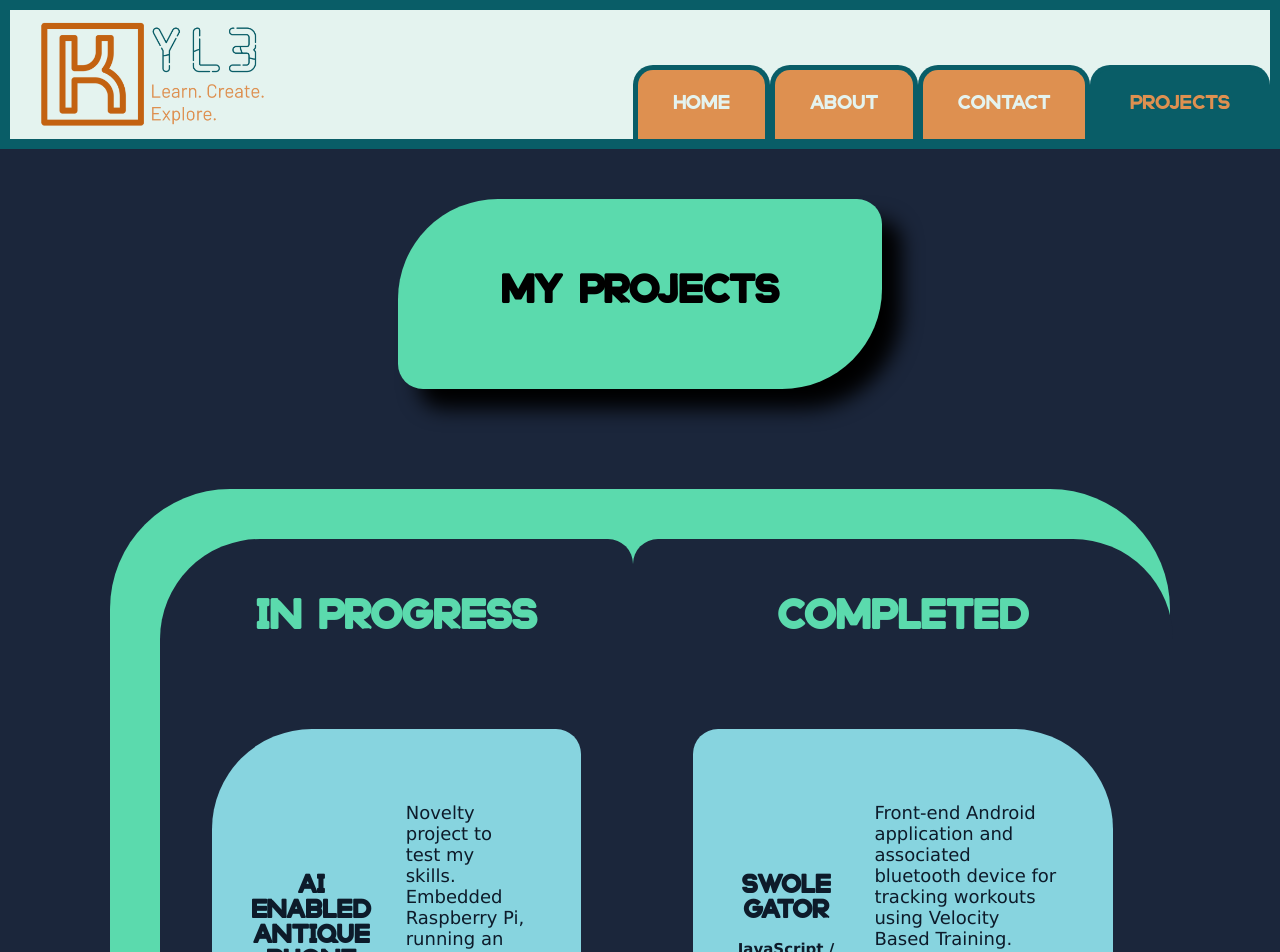
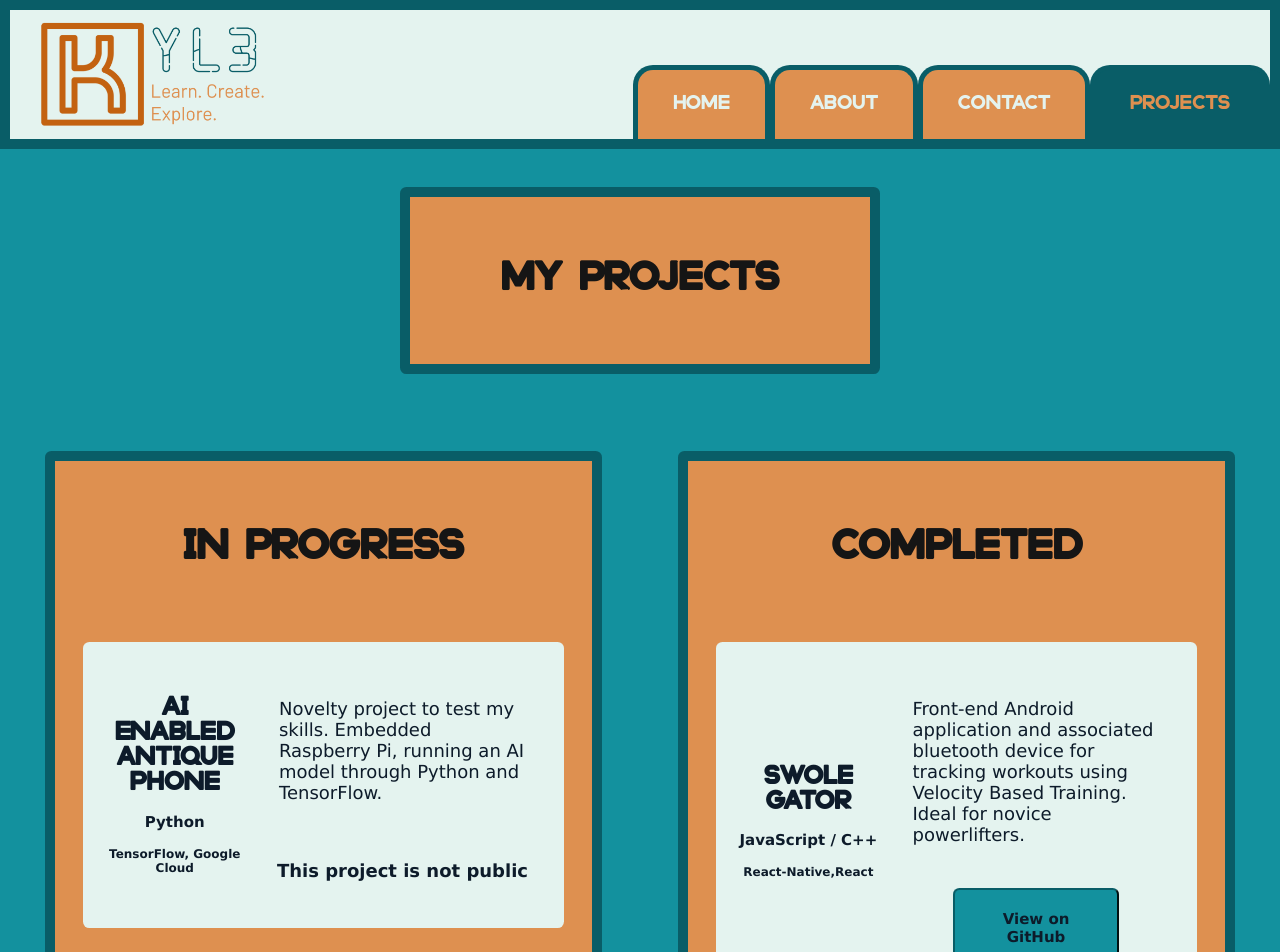
Before and after one commit to jkyleBlackmon/jkyleBlackmon.github.io, a React (Create React App) app: page /projects in a window 1280 px wide. Shown: the top 952 px of the page. Built offline with nearby package versions, Linux system fonts and the light colour scheme; the HTML template or start-up script is replaced by a standard one.

Commit message:
v2.0 complete. Mostly UI changes. Added some small features

```diff
--- a/src/components/project-card.css
+++ b/src/components/project-card.css
@@ -6,12 +6,12 @@
 .project-card-container {
     width: inherit;
     height: 100%;
-    margin: 30px;
-    padding: 30px;
+    margin: 1vw;
+    padding: 1vw;
     align-self: center;
     display: flex;
     flex-direction: row;
-    background-color: #87d4df;
+    background-color: #E4F3EF;
     color: #0D1B2A;
     font-family: Verdana, Geneva, Tahoma, sans-serif;
     border-radius: inherit;
@@ -61,14 +61,15 @@
     padding: 10px;
     margin: 10px;
     align-self: center;
-    background-color: #778DA9;
-    color:#1B263B;
-    border-radius: 30px 15px 30px 15px;
-    border-color: #5BDAAD;
+    background-color: #13919E;
+    color:#151515;
+    border-radius: 0.5vw;
+    border-color: #095D67;
 }
 .github-button:hover{
-    background-color: #5BDAAD;
-    border-color: #778DA9;
+    background-color: #DE9050;
+    border-color: #13919E;
+    cursor: pointer;
 }
 .github-button h5 {
     height: fit-content;
--- a/src/pages/About.css
+++ b/src/pages/About.css
@@ -12,15 +12,13 @@
 .about-bio{
     width: 60%;
     display: flex;
-    margin: 50px auto;
-    padding: 50px;
+    margin: 3vw;
+    padding: 3vw;
     flex-direction: column;
     align-self: center;
     background-color: #DE9050;
-    box-shadow: 0 10px 10px #0D1B2A;
     border-radius: 0.5vw;
-    border: 10px solid #C36211;
-    box-shadow: 20px 20px 20px black;
+    border: 10px solid #095D67;
     text-align: center;
     color: #151515;
 }
--- a/src/pages/About.js
+++ b/src/pages/About.js
@@ -1,5 +1,4 @@
 import React from 'react';
-import { SkillList } from '../components/skill-list';
 import { HobbyCard } from '../components/hobby-card';
 import './About.css';
 import aboutMe from '../resources/aboutme.json';
@@ -51,7 +50,7 @@ const About = () => {
                         </ul>
                     </div>
                     <div className='note'>
-                        <p>Click on the cards to the right to learn more</p>
+                        <p>Click the cards on the right to learn more</p>
                     </div>
                 </div>
                 <div className='hobby-box-right'>
--- a/src/pages/Projects.css
+++ b/src/pages/Projects.css
@@ -5,38 +5,33 @@
 
 .project-main-container {
     display: flex;
-    width: 100%;
+    width: 100vw;
     flex-direction: column;
-
-    background-color: #1B263B;
+    background-color: #13919E;
 }
 
 .project-main-header {
     width: 30%;
-    margin: 50px;
-    padding: 50px;
+    margin: 3vw;
+    padding: 3vw;
     align-self: center;
     align-content: center;
-    background-color: #5BDAAD;
-    border-radius: 100px 25px 100px 25px;
-    box-shadow: 20px 20px 20px black;
+    background-color: #DE9050;
+    border-radius: 0.5vw;
+    border: 10px solid #095D67;
 }
 .project-main-header h1{
     font-family: StampborRounded;
     text-align: center;
     font-size: 3vw;
-    color: black;
+    color: #151515;
 }
 
 .projects-container {
-    width: 75%;
-    padding: 50px;
-    margin-top: 50px;
+    width: 99%;
     align-self: center;
     display: flex;
     flex-direction: row;
-    background-color: #5BDAAD;
-    border-radius: 120px 120px 0px 0px;
     justify-content: space-evenly;
 }
 .projects-container h2 {
@@ -50,19 +45,16 @@
 .in-progress-projs,
 .completed-projs {
     width: inherit;
-    flex: 0.4;
     display: flex;
     flex-direction: column;
-    padding: 30px;
     align-self: flex-start;
     align-content: center;
-    background-color: #1B263B;
-    color: #5BDAAD;
-    border-radius: 25px 100px 25px 100px;
-}
-
-.in-progress-projs{
-    border-radius: 100px 25px 100px 25px;
+    background-color: #DE9050;
+    color: #151515;
+    border-radius: 0.5vw;
+    border: 10px solid #095D67;
+    padding: 3vw;
+    margin: 3vw;
 }
 
 @media (max-width: 650px) {
```
